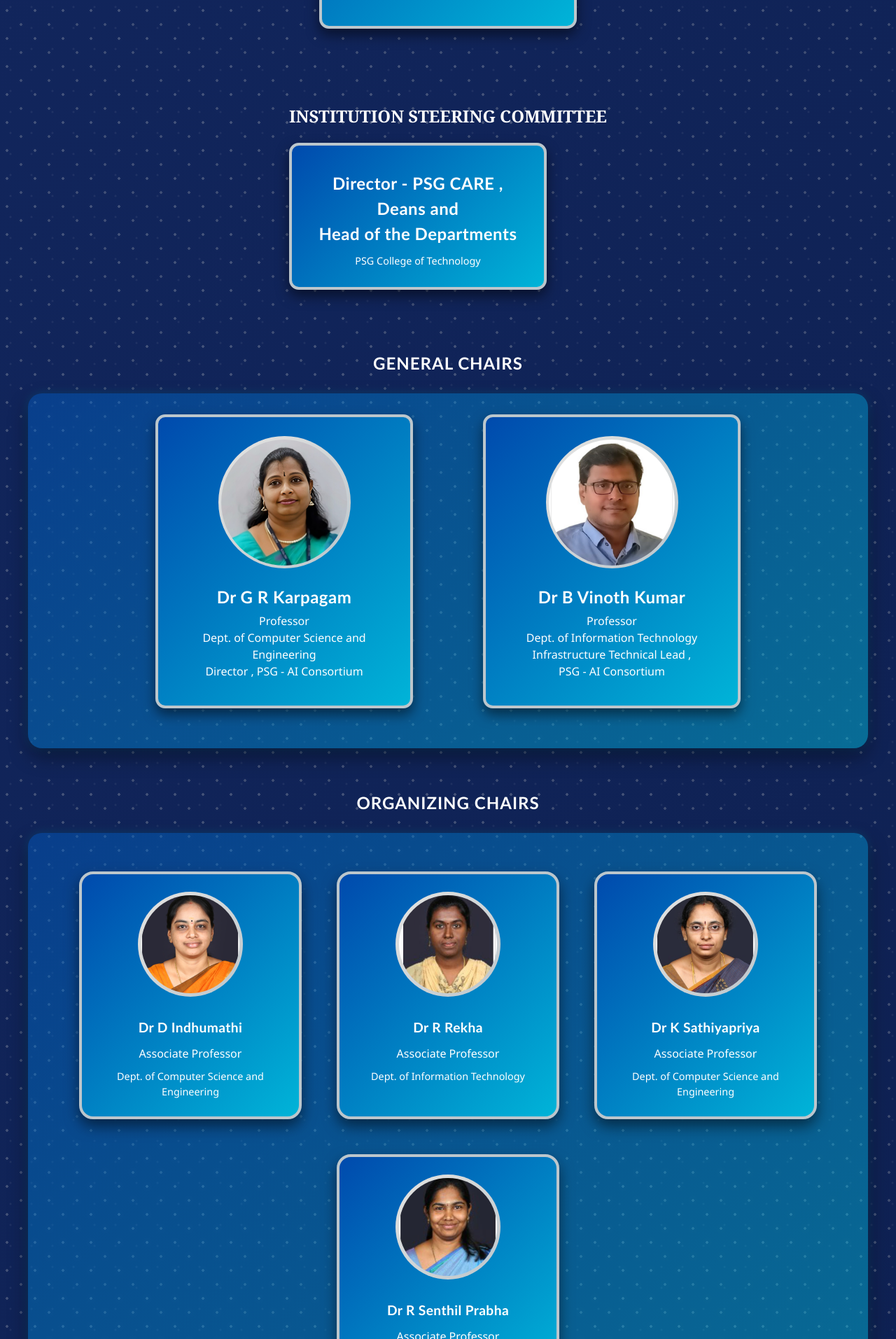
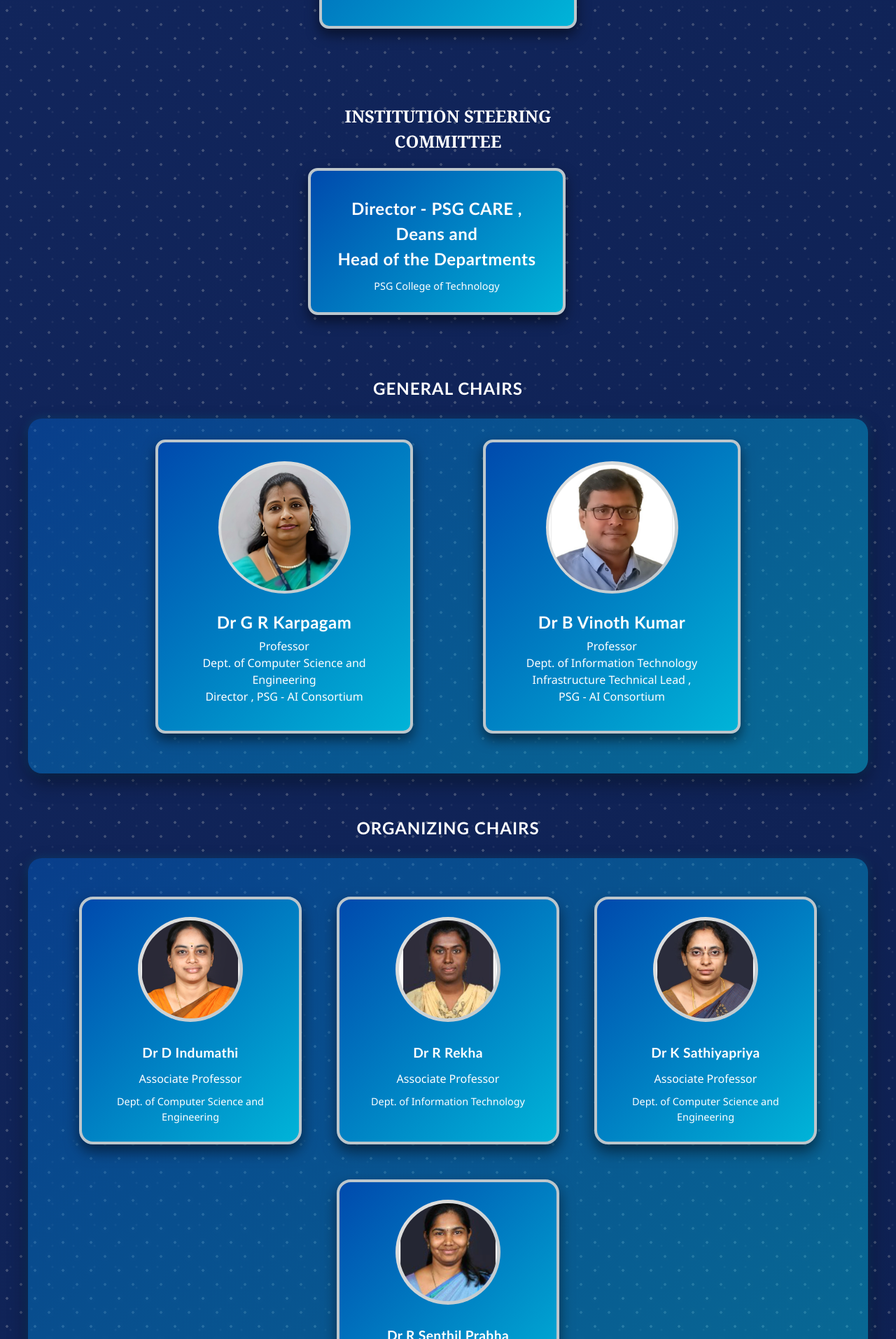
Before and after one commit to vimalathithan17/aiconf, a React (Vite) app in the folder aiconference/: page / in a window 1280 px wide. Shown: the part 1147-3060 px from the top of the page at 70% size. Built offline with nearby package versions, Linux system fonts and the light colour scheme.

Commit message:
update in advisory board

```diff
--- a/aiconference/src/comitte.jsx
+++ b/aiconference/src/comitte.jsx
@@ -67,6 +67,7 @@ import Dr_GRK from '../src/assets/Dr_GRK.jpg';
 import arun from './assets/arun.jpg';
 import mukundh from './assets/mukund.jpg';
 import srikanth from './assets/srikanth.jpg';
+import sudha_R from './assets/sudha_R.png';
 
 function Comitte() {
   useEffect(() => {
@@ -80,7 +81,7 @@ function Comitte() {
 
   const sampleNormalCards = [
     {
-      name: 'Dr D Indhumathi',
+      name: 'Dr D Indumathi',
       designation: "Associate Professor",
       organization: 'Dept. of Computer Science and Engineering',
       iconUrl: IndhumathiImage
@@ -107,7 +108,7 @@ function Comitte() {
 
   const Track1 = [
     {
-        name: 'Dr D Indhumathi',
+        name: 'Dr D Indumathi',
         designation: 'Associate Professor ',
         organization: 'Dept. of Computer Science and Engineering',
         iconUrl: IndhumathiImage
@@ -493,12 +494,22 @@ const panelist = [
       ),
       photoUrl: thiyagarajan,
     },
+    {
+      name: "Dr. Sudha Ramalingam",
+      designation: (
+        <>
+          Director-Research & Innovation<br />Professor - Community Medicine<br />PSG CMMT
+        </>
+      ),
+      organization:"",
+      photoUrl: sudha_R,
+    },
   ];
 
   // State for carousel
-  const [currentAdvisorySlide, setCurrentAdvisorySlide] = useState(0);
   const cardsPerSlide = 2;
   const totalSlides = Math.ceil(advisoryProfiles.length / cardsPerSlide);
+  const [currentAdvisorySlide, setCurrentAdvisorySlide] = useState(0);
 
   // Auto-scroll effect
   useEffect(() => {
@@ -652,8 +663,17 @@ const panelist = [
       </div>
 
       {/* Institutional Steering Committee */}
-      <div style={{ marginBottom: '60px', display: 'flex', justifyContent: 'center' }}>
-        <div style={{ textAlign: 'center' }}>
+      <div style={{
+        marginBottom: '60px',
+        display: 'flex',
+        justifyContent: 'center',
+        width: '100%'
+      }}>
+        <div style={{
+          textAlign: 'center',
+          maxWidth: '400px',
+          width: '100%'
+        }}>
           <h2>INSTITUTION STEERING COMMITTEE</h2>
           <ProfileCard
             name={
@@ -666,6 +686,7 @@ const panelist = [
           />
         </div>
       </div>
+
       <h2 style={{ textAlign: 'center', marginBottom: '25px', fontFamily: 'Montserrat, "Trebuchet MS", Helvetica, sans-serif', letterSpacing: '1px' }}>GENERAL CHAIRS</h2>
       {/* General Chairs */}
       <div style={{
```
